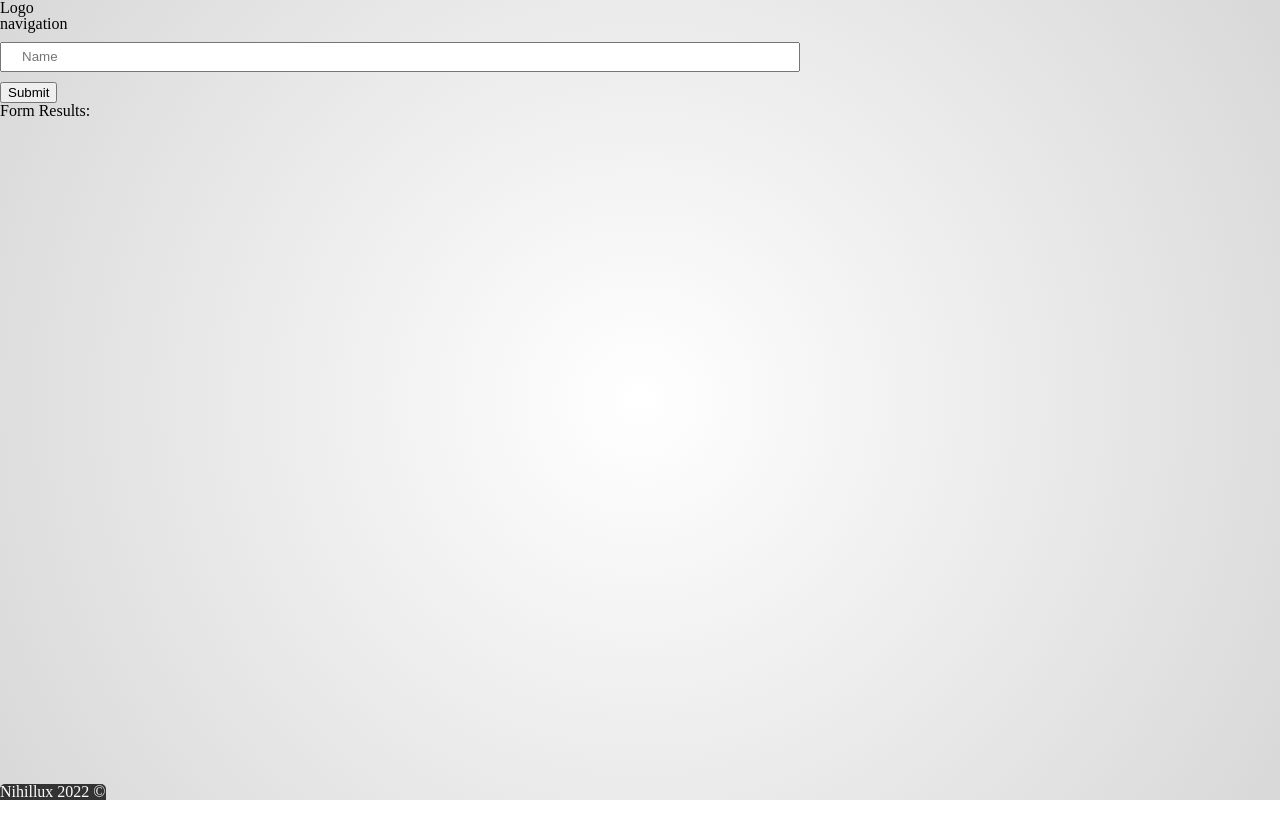
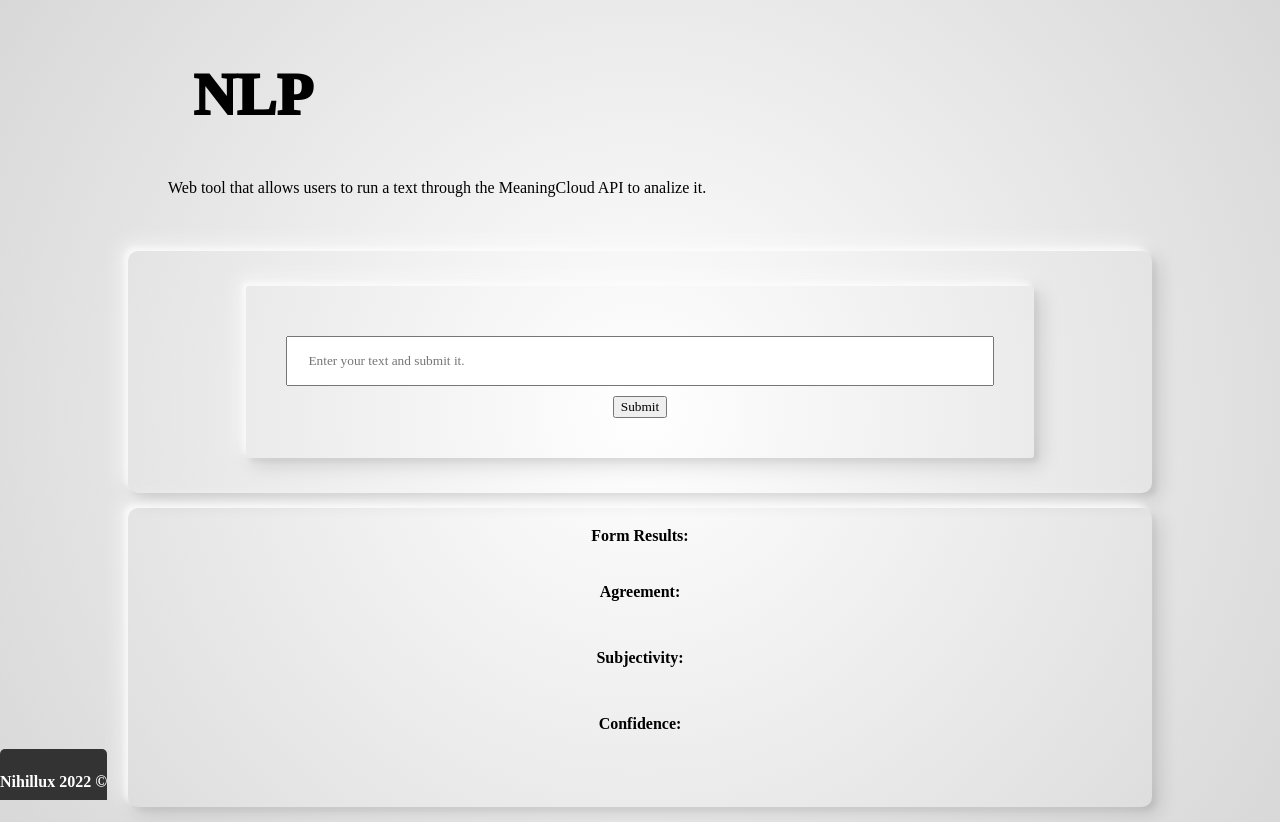
Before and after one commit to Nihillux/Project-4, a website built with webpack: page src/client/views/index.html in a window 1280 px wide. Before the commit the page ends 800 px from the top, so only its background shows below. Built offline with nearby package versions, Linux system fonts and the light colour scheme.

Commit message:
css + service worker

```diff
--- a/src/client/index.js
+++ b/src/client/index.js
@@ -1,11 +1,11 @@
 import { checkForName } from './js/nameChecker'
 import { handleSubmit } from './js/formHandler'
 
+import './styles/resets.scss'
 import './styles/base.scss'
 import './styles/footer.scss'
 import './styles/form.scss'
 import './styles/header.scss'
-import './styles/resets.scss'
 
 const agreement = document.getElementById("agreement");
 const subjectivity = document.getElementById("subjectivity");
--- a/src/client/styles/base.scss
+++ b/src/client/styles/base.scss
@@ -1,10 +1,14 @@
+* {
+    box-sizing: border-box;
+    font-family: 'Montserrat';
+    font-weight: 500;
+}
+
 body {
     display: flex;
     flex-direction: column;
     min-height: 100vh;
     background: radial-gradient(circle, rgba(255,255,255,1) 0%, rgb(216, 216, 216) 100%);
-    font-family: 'Montserrat';
-    font-weight: 500;
     padding: 0;
     margin: 0;
 }
@@ -13,7 +17,45 @@ main {
     flex: 2;
 }
 
-section {
-    max-width: 800px;
-    margin: 50px auto;
+section, form {
+    height: fit-content;
+    width: 80%;
+    margin: 15px auto;
+    padding: 25px;
+    display: flex;
+    justify-content: center;
+    overflow: hidden;
+    flex-direction: column;
+    align-items: center;
+    box-sizing: border-box;
+    flex-wrap: wrap;
+    text-align: center;
+    padding: 20px;
+    box-sizing: border-box;
+    position: relative;
+    box-shadow:
+        -7px -7px 20px 0px #fff9,
+        -4px -4px 5px 0px #fff9,
+        7px 7px 20px 0px #0002,
+        4px 4px 5px 0px #0001;
+    border-radius: 10px;
 }
+
+h1 {
+    grid-area: hd;
+    font-size: 60px;
+    font-weight: 1000;
+    text-align: left;
+    box-sizing: border-box;
+    padding-left: 25px;
+    width: fit-content;
+}
+
+header {
+    display: flex;
+    justify-content: center;
+    overflow: hidden;
+    flex-direction: column;
+    margin: 15px auto;
+    width: 80%;
+}
--- a/src/client/styles/form.scss
+++ b/src/client/styles/form.scss
@@ -1,5 +1,4 @@
 form {
-    border: 1px solid #545454;
     border-radius: 3px;
     padding: 40px;
 }
@@ -7,6 +6,21 @@ form {
 input {
     padding: 5px 20px;
     width: 100%;
+    min-height: 50px;
     line-height: 16px;
     margin: 10px 0;
 }
+
+div {
+    padding-bottom: 15px;
+}
+
+p{
+    margin-bottom: 10px;
+    margin-top: 25px;
+    font-weight: 700;
+}
+
+span{
+    font-weight: 900;
+}
--- a/src/client/styles/resets.scss
+++ b/src/client/styles/resets.scss
@@ -3,22 +3,17 @@
    License: none (public domain)
 */
 
-* {
-    box-sizing: border-box;
-}
-
-html, body, div, span, applet, object, iframe,
-h1, h2, h3, h4, h5, h6, p, blockquote, pre,
+html, applet, object, iframe, h2, h3, h4, h5, h6, p, blockquote, pre,
 a, abbr, acronym, address, big, cite, code,
 del, dfn, em, img, ins, kbd, q, s, samp,
 small, strike, strong, sub, sup, tt, var,
 b, u, i, center,
 dl, dt, dd, ol, ul, li,
-fieldset, form, label, legend,
+fieldset, label, legend,
 table, caption, tbody, tfoot, thead, tr, th, td,
 article, aside, canvas, details, embed,
 figure, figcaption, footer, header, hgroup,
-menu, nav, output, ruby, section, summary,
+menu, nav, output, ruby, summary,
 time, mark, audio, video {
 	margin: 0;
 	padding: 0;
--- a/src/client/views/index.html
+++ b/src/client/views/index.html
@@ -9,27 +9,27 @@
 
         <header>
             <div class="">
-                Logo
+                <h1>NLP</h1>
             </div>
             <div class="">
-                navigation
+                Web tool that allows users to run a text through the MeaningCloud API to analize it.
             </div>
         </header>
 
         <main>
-            <section>
+            <section id="card">
                 <form id="form"><!-- class="" action="/test" method="post" onsubmit="return Client.handleSubmit(event)"> -->
-                    <input id="text" type="text" name="name" value="" placeholder="Name">
+                    <input id="text" type="text" name="name" value="" placeholder="Enter your text and submit it.">
                     <button id="generate" type="submit" name="" value="submit"><!--onclick="return Client.handleSubmit(event)" onsubmit="return Client.handleSubmit(event)"--> Submit</button>
                 </form>
             </section>
 
             <section>
-                <strong>Form Results:</strong>
+                <div><span>Form Results:</span></div>
                 <div id="results">
-                    <div id="agreement"></div>
-                    <div id="subjectivity"></div>
-                    <div id="confidence"></div>
+                    <p>Agreement:</p><div id="agreement"></div>
+                    <p>Subjectivity:</p><div id="subjectivity"></div>
+                    <p>Confidence:</p><div id="confidence"></div>
                     <div id="error"></div>
                 </div>
             </section>
@@ -38,6 +38,14 @@
         <footer>
             <p>Nihillux 2022 &copy</p>
         </footer>
-
+        <script>
+            // Check that service workers are supported
+            if ('serviceWorker' in navigator) {
+                // Use the window load event to keep the page load performant
+                window.addEventListener('load', () => {
+                    navigator.serviceWorker.register('/service-worker.js');
+                });
+            }
+           </script>
     </body>
 </html>
--- a/webpack.prod.js
+++ b/webpack.prod.js
@@ -1,6 +1,7 @@
 const path = require('path')
 const webpack = require('webpack')
 const HtmlWebPackPlugin = require("html-webpack-plugin")
+const WorkboxPlugin = require('workbox-webpack-plugin')
 
 module.exports = {
     entry: './src/client/index.js',
@@ -27,6 +28,7 @@ module.exports = {
         new HtmlWebPackPlugin({
             template: "./src/client/views/index.html",
             filename: "./index.html",
-        })
+        }),
+        new WorkboxPlugin.GenerateSW()
     ]
 }
```
